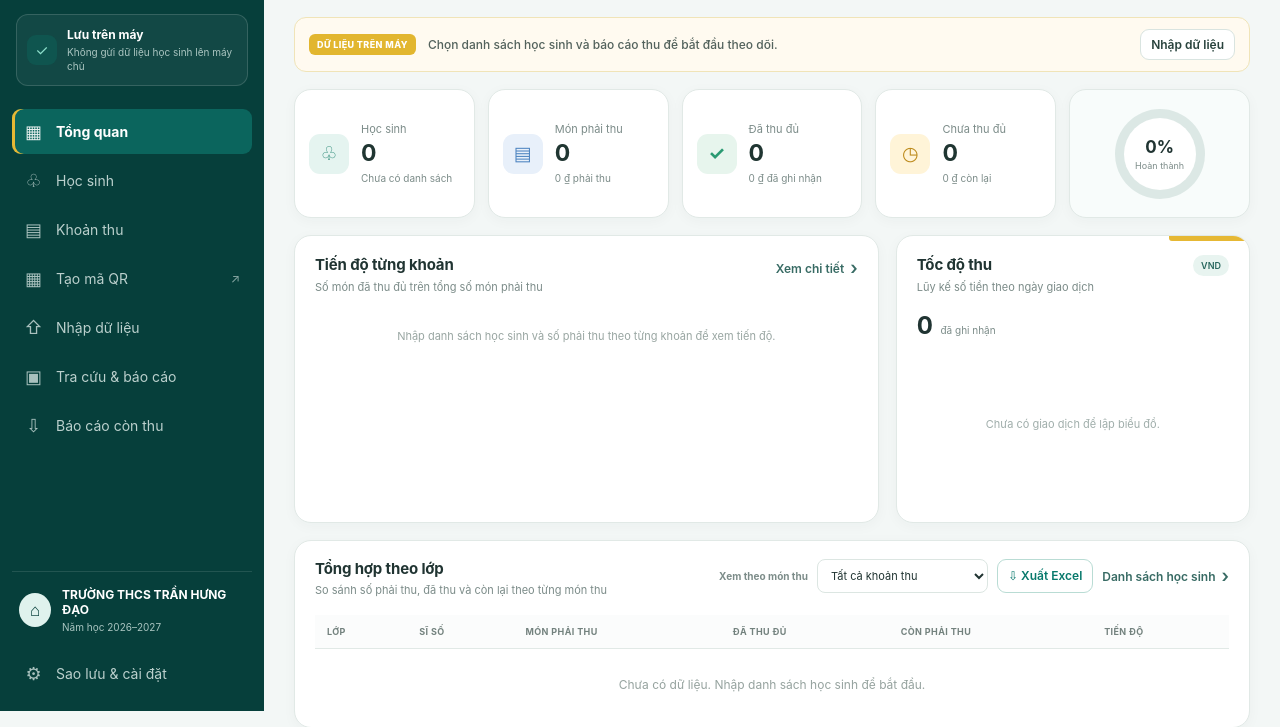
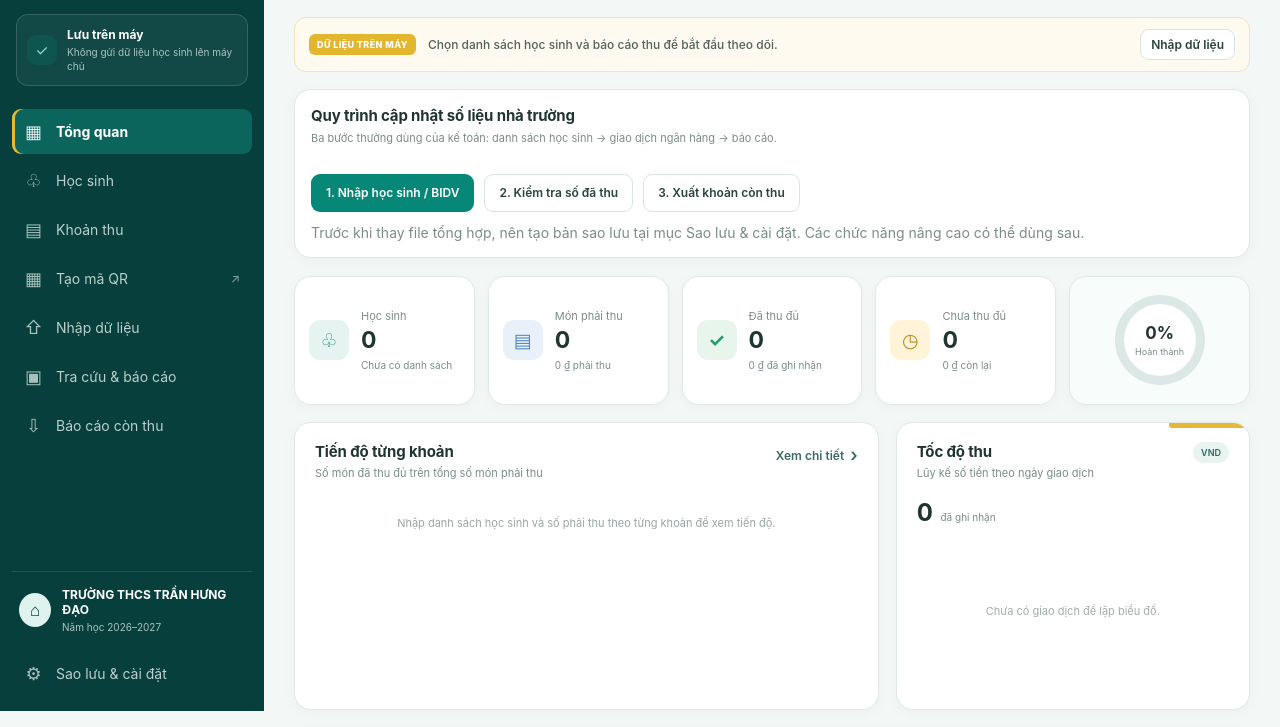
Before and after one commit to anhvt777/thcstranhungdao, a plain HTML site: page index.html in a window 1280 px wide. Shown: the part 89-816 px from the top of the page. Drawn offline with Linux system fonts and the light colour scheme.

Commit message:
ux: ưu tiên luồng nhập học sinh, file BIDV và xuất báo cáo trên trang tổng quan

```diff
--- a/index.html
+++ b/index.html
@@ -42,6 +42,15 @@
 
       <section class="page active" id="page-dashboard">
         <div class="notice notice-sample" id="dataNotice"><span class="sample-label">DỮ LIỆU TRÊN MÁY</span><strong id="dataNoticeText">Chọn danh sách học sinh và báo cáo thu để bắt đầu theo dõi.</strong><button class="button button-small button-outline" data-go="imports">Nhập dữ liệu</button></div>
+        <article class="panel" style="margin-bottom:18px;padding:16px">
+          <div class="panel-header"><div><h2>Quy trình cập nhật số liệu nhà trường</h2><p>Ba bước thường dùng của kế toán: danh sách học sinh → giao dịch ngân hàng → báo cáo.</p></div></div>
+          <div style="display:flex;flex-wrap:wrap;gap:10px;padding:12px 0 4px">
+            <button class="button button-primary" data-go="imports">1. Nhập học sinh / BIDV</button>
+            <button class="button button-outline" data-go="fees">2. Kiểm tra số đã thu</button>
+            <button class="button button-outline" data-go="parent-draft">3. Xuất khoản còn thu</button>
+          </div>
+          <p style="margin:8px 0 0;color:var(--muted)">Trước khi thay file tổng hợp, nên tạo bản sao lưu tại mục Sao lưu & cài đặt. Các chức năng nâng cao có thể dùng sau.</p>
+        </article>
         <div class="stats-grid">
           <article class="stat-card"><div class="stat-icon mint">♧</div><div><span class="stat-label">Học sinh</span><strong class="stat-value" id="statStudents">0</strong><small class="stat-hint" id="statClasses">Chưa có danh sách</small></div></article>
           <article class="stat-card"><div class="stat-icon blue">▤</div><div><span class="stat-label">Món phải thu</span><strong class="stat-value" id="statFeeItems">0</strong><small class="stat-hint" id="statDueAmount">0 ₫ phải thu</small></div></article>
```
